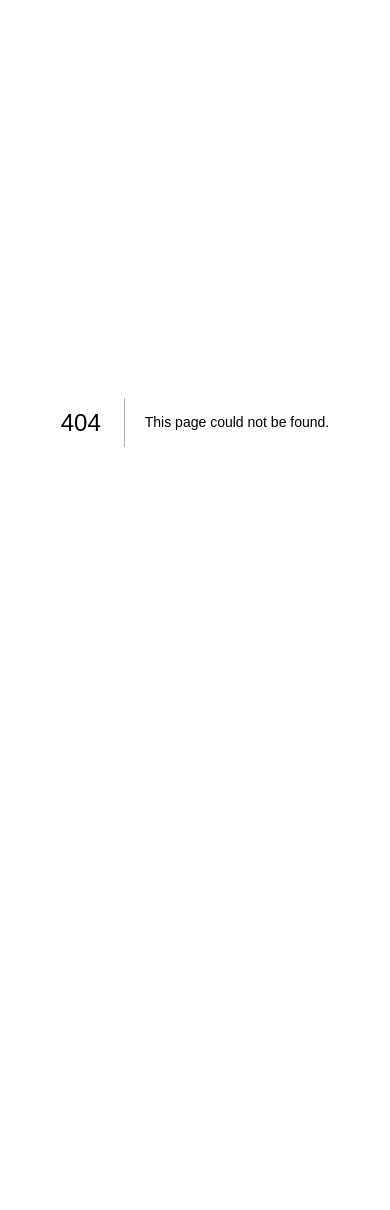
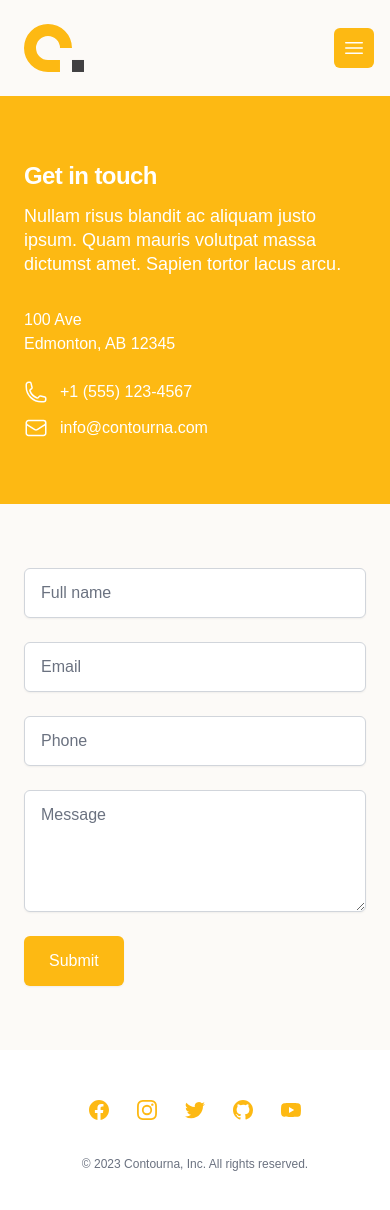
Before and after one commit to Contourna-SaaS/contourna-marketing, a Next.js app: page /contact in a window 390 px wide. Before the commit this address had no page. Shown: the top 1210 px of the page. Before the commit the page ends 844 px from the top, so only its background shows below. Built offline with nearby package versions, Linux system fonts and the light colour scheme.

Commit message:
mobile menu updates. created how it works page and contact page.

```diff
--- a/config.json
+++ b/config.json
@@ -1,16 +1,16 @@
 {
   "base_url": "https://lucky-begonia-1b02ec.netlify.app",
-  "site_title": "Next.js Netlify Blog",
-  "site_description": "Next.js blog template for Netlify",
+  "site_title": "Contourna",
+  "site_description": "We take key quality management principles and mould them to fit in the context of your organization. Let your managers lead processes that result in customer satisfaction and improved quality.",
   "site_keywords": [
     {
-      "keyword": "Next.js"
+      "keyword": "Quality Management"
     },
     {
-      "keyword": "Netlify"
+      "keyword": "Business"
     },
     {
-      "keyword": "React"
+      "keyword": "Growth"
     }
   ],
   "posts_per_page": 5,
--- a/public/styles/global.css
+++ b/public/styles/global.css
@@ -29,11 +29,6 @@ a {
   transition: color 0.3s ease;
 }
 
-a:active,
-a:hover {
-  color: #000;
-}
-
 .youtube-container {
   position: relative;
   width: 100%;
--- /dev/null
+++ b/src/components/Contact.tsx
@@ -0,0 +1,124 @@
+import { EnvelopeIcon, PhoneIcon } from '@heroicons/react/24/outline';
+
+export default function Contact() {
+  return (
+    <div className="relative">
+      <div className="absolute inset-0">
+        <div className="absolute inset-y-0 left-0 w-1/2 bg-c-yellow" />
+      </div>
+      <div className="relative mx-auto max-w-7xl lg:grid lg:grid-cols-5">
+        <div className="bg-c-yellow py-16 px-6 lg:col-span-2 lg:px-8 lg:py-24 xl:pr-12">
+          <div className="mx-auto max-w-lg">
+            <h2 className="text-2xl font-bold tracking-tight text-white sm:text-3xl">
+              Get in touch
+            </h2>
+            <p className="mt-3 text-lg leading-6 text-white">
+              Nullam risus blandit ac aliquam justo ipsum. Quam mauris
+              volutpat massa dictumst amet. Sapien tortor lacus arcu.
+            </p>
+            <dl className="mt-8 text-base text-white">
+              <div>
+                <dt className="sr-only">Postal address</dt>
+                <dd>
+                  <p>100 Ave</p>
+                  <p>Edmonton, AB 12345</p>
+                </dd>
+              </div>
+              <div className="mt-6">
+                <dt className="sr-only">Phone number</dt>
+                <dd className="flex">
+                  <PhoneIcon
+                    className="h-6 w-6 flex-shrink-0 text-white"
+                    aria-hidden="true"
+                  />
+                  <span className="ml-3">+1 (555) 123-4567</span>
+                </dd>
+              </div>
+              <div className="mt-3">
+                <dt className="sr-only">Email</dt>
+                <dd className="flex">
+                  <EnvelopeIcon
+                    className="h-6 w-6 flex-shrink-0 text-white"
+                    aria-hidden="true"
+                  />
+                  <span className="ml-3">info@contourna.com</span>
+                </dd>
+              </div>
+            </dl>
+          </div>
+        </div>
+        <div className="bg-c-off-white py-16 px-6 lg:col-span-3 lg:py-24 lg:px-8 xl:pl-12">
+          <div className="mx-auto max-w-lg lg:max-w-none">
+            {/* hook up contact form */}
+            <form
+              action="#"
+              method="POST"
+              className="grid grid-cols-1 gap-y-6"
+            >
+              <div>
+                <label htmlFor="full-name" className="sr-only">
+                  Full name
+                </label>
+                <input
+                  type="text"
+                  name="full-name"
+                  id="full-name"
+                  autoComplete="name"
+                  className="block w-full rounded-md border-gray-300 py-3 px-4 placeholder-gray-500 shadow-sm focus:border-c-yellow focus:ring-c-yellow"
+                  placeholder="Full name"
+                />
+              </div>
+              <div>
+                <label htmlFor="email" className="sr-only">
+                  Email
+                </label>
+                <input
+                  id="email"
+                  name="email"
+                  type="email"
+                  autoComplete="email"
+                  className="block w-full rounded-md border-gray-300 py-3 px-4 placeholder-gray-500 shadow-sm focus:border-c-yellow focus:ring-c-yellow"
+                  placeholder="Email"
+                />
+              </div>
+              <div>
+                <label htmlFor="phone" className="sr-only">
+                  Phone
+                </label>
+                <input
+                  type="text"
+                  name="phone"
+                  id="phone"
+                  autoComplete="tel"
+                  className="block w-full rounded-md border-gray-300 py-3 px-4 placeholder-gray-500 shadow-sm focus:border-c-yellow focus:ring-c-yellow"
+                  placeholder="Phone"
+                />
+              </div>
+              <div>
+                <label htmlFor="message" className="sr-only">
+                  Message
+                </label>
+                <textarea
+                  id="message"
+                  name="message"
+                  rows={4}
+                  className="block w-full rounded-md border-gray-300 py-3 px-4 placeholder-gray-500 shadow-sm focus:border-c-yellow focus:ring-c-yellow"
+                  placeholder="Message"
+                  defaultValue={''}
+                />
+              </div>
+              <div>
+                <button
+                  type="submit"
+                  className="inline-flex justify-center rounded-md border border-transparent text-white bg-c-yellow py-3 px-6 text-base font-medium text-white shadow-sm hover:opacity-75 focus:outline-none focus:ring-2 focus:ring-c-yellow focus:ring-offset-2"
+                >
+                  Submit
+                </button>
+              </div>
+            </form>
+          </div>
+        </div>
+      </div>
+    </div>
+  );
+}
--- a/src/components/Layout.tsx
+++ b/src/components/Layout.tsx
@@ -21,7 +21,7 @@ export default function Layout({ children }: Props) {
       <nav>
         <Navigation />
       </nav>
-      <main className="pb-8">{children}</main>
+      <main>{children}</main>
       <SocialFooter />
     </div>
   );
--- a/src/components/Navigation.tsx
+++ b/src/components/Navigation.tsx
@@ -10,12 +10,11 @@ export default function Navigation() {
   const router = useRouter();
   const [active, setActive] = useState(false);
   const navigation = [
-    { name: 'How It Works', href: '#' },
+    { name: 'How It Works', href: 'how-it-works' },
     { name: 'Blog', href: 'posts' },
-    { name: 'Contact', href: '#' },
+    { name: 'Contact', href: 'contact' },
   ];
   return (
-    <div className="relative overflow-hidden">
     <Popover as="header" className="relative">
       <div className="pt-6 pb-6">
         <nav
@@ -29,12 +28,9 @@ export default function Navigation() {
                 <Logo width={60} />
               </a>
               <div className="-mr-2 flex items-center md:hidden">
-                  <Popover.Button className="focus-ring-inset inline-flex items-center justify-center rounded-md bg-gray-900 p-2 text-gray-400 hover:bg-gray-800 focus:outline-none focus:ring-2 focus:ring-white">
+                <Popover.Button className="focus-ring-inset inline-flex items-center justify-center rounded-md bg-c-yellow p-2 text-white hover:bg-c-grey focus:outline-none focus:ring-2 focus:ring-white">
                   <span className="sr-only">Open main menu</span>
-                    <Bars3Icon
-                      className="h-6 w-6"
-                      aria-hidden="true"
-                    />
+                  <Bars3Icon className="h-6 w-6" aria-hidden="true" />
                 </Popover.Button>
               </div>
             </div>
@@ -56,8 +52,8 @@ export default function Navigation() {
           </div>
           <div className="hidden md:flex md:items-center md:space-x-6">
             <a
-                href="quote.contourna.com"
-                className="inline-flex items-center rounded-md border border-transparent bg-c-yellow text-white px-4 py-2 text-base font-medium"
+              href="http://quote.contourna.com"
+              className="inline-flex items-center rounded-md border border-transparent bg-c-yellow text-white px-4 py-2 text-base font-medium hover:opacity-75"
             >
               Get a free quote
             </a>
@@ -81,19 +77,12 @@ export default function Navigation() {
           <div className="overflow-hidden rounded-lg bg-white shadow-md ring-1 ring-black ring-opacity-5">
             <div className="flex items-center justify-between px-5 pt-4">
               <div>
-                  <img
-                    className="h-8 w-auto"
-                    src="https://tailwindui.com/img/logos/mark.svg?color=indigo&shade=600"
-                    alt=""
-                  />
+                <Logo width={60} />
               </div>
               <div className="-mr-2">
-                  <Popover.Button className="inline-flex items-center justify-center rounded-md bg-white p-2 text-gray-400 hover:bg-gray-100 focus:outline-none focus:ring-2 focus:ring-inset focus:ring-indigo-600">
+                <Popover.Button className="inline-flex items-center justify-center rounded-md bg-white p-2 text-gray-400 hover:bg-gray-100 focus:outline-none focus:ring-2 focus:ring-inset focus:ring-c-yellow">
                   <span className="sr-only">Close menu</span>
-                    <XMarkIcon
-                      className="h-6 w-6"
-                      aria-hidden="true"
-                    />
+                  <XMarkIcon className="h-6 w-6" aria-hidden="true" />
                 </Popover.Button>
               </div>
             </div>
@@ -115,8 +104,8 @@ export default function Navigation() {
               </div>
               <div className="mt-6 px-5">
                 <a
-                    href="quote.contourna.com"
-                    className="block w-full rounded-md bg-indigo-600 py-3 px-4 text-center font-medium text-black shadow hover:bg-indigo-700"
+                  href="http://quote.contourna.com"
+                  className="block w-full rounded-md bg-c-yellow py-3 px-4 text-center font-medium text-white shadow hover:opacity-75"
                 >
                   Get a free quote
                 </a>
@@ -126,6 +115,5 @@ export default function Navigation() {
         </Popover.Panel>
       </Transition>
     </Popover>
-    </div>
   );
 }
--- a/src/components/SocialFooter.tsx
+++ b/src/components/SocialFooter.tsx
@@ -81,7 +81,8 @@ export default function SocialFooter() {
         </div>
         <div className="mt-8 md:order-1 md:mt-0">
           <p className="text-center text-xs leading-5 text-gray-500">
-            &copy; 2020 Your Company, Inc. All rights reserved.
+            &copy; {new Date().getFullYear()} Contourna, Inc. All
+            rights reserved.
           </p>
         </div>
       </div>
--- a/src/components/TwoColumnLayout.tsx
+++ b/src/components/TwoColumnLayout.tsx
@@ -4,7 +4,13 @@ interface TwoColumnLayoutProps {
   title: string;
   copy: string | React.ReactNode;
   img: React.ReactNode;
-  contentSide: 'left' | 'right';
+  contentSide?: 'left' | 'right';
+  cta?: CTAProps;
+}
+
+interface CTAProps {
+  href: string;
+  title: string;
 }
 
 export default function TwoColumnLayout({
@@ -12,10 +18,11 @@ export default function TwoColumnLayout({
   copy,
   img,
   contentSide = 'left',
-}) {
+  cta,
+}: TwoColumnLayoutProps) {
   return (
     <section
-      className="how-it-works pb-8 lg:pb-10 xl:pb-16"
+      className="how-it-works pt-4 pb-8 lg:pt-6 xl:pt-8 lg:pb-10 xl:pb-16"
       id="works"
     >
       <div className="container">
@@ -33,10 +40,20 @@ export default function TwoColumnLayout({
                 : 'md:w-2/3 md:pl-8 lg:pl-12'
             }
           >
-            <h2 className="text-2xl mb-6 font-bold tracking-tight text-black sm:text-3xl lg:mt-6 xl:text-4xl">
+            <h2 className="text-2xl mb-4 font-bold tracking-tight text-black sm:text-3xl lg:mt-6 xl:text-4xl">
               {title}
             </h2>
             {typeof copy === 'string' ? <p>{copy}</p> : copy}
+            {cta && (
+              <div className="mt-4">
+                <a
+                  href={cta.href}
+                  className="inline-flex items-center rounded-md border border-transparent bg-c-yellow text-white px-4 py-2 text-base font-medium hover:opacity-75"
+                >
+                  {cta.title}
+                </a>
+              </div>
+            )}
           </div>
           <div className="md:w-1/3">{img}</div>
         </div>
--- /dev/null
+++ b/src/pages/contact.tsx
@@ -0,0 +1,18 @@
+import Layout from '../components/Layout';
+import BasicMeta from '../components/meta/BasicMeta';
+import OpenGraphMeta from '../components/meta/OpenGraphMeta';
+import TwitterCardMeta from '../components/meta/TwitterCardMeta';
+import TwoColumnLayout from '@/components/TwoColumnLayout';
+import HowItWorksSVG from '@/assets/how-it-works.svg';
+import Contact from '@/components/Contact';
+
+export default function HowItWorks() {
+  return (
+    <Layout>
+      <BasicMeta url={'/'} />
+      <OpenGraphMeta url={'/'} />
+      <TwitterCardMeta url={'/'} />
+      <Contact />
+    </Layout>
+  );
+}
--- /dev/null
+++ b/src/pages/how-it-works.tsx
@@ -0,0 +1,38 @@
+import Layout from '../components/Layout';
+import BasicMeta from '../components/meta/BasicMeta';
+import OpenGraphMeta from '../components/meta/OpenGraphMeta';
+import TwitterCardMeta from '../components/meta/TwitterCardMeta';
+import TwoColumnLayout from '@/components/TwoColumnLayout';
+import HowItWorksSVG from '@/assets/how-it-works.svg';
+
+export default function HowItWorks() {
+  return (
+    <Layout>
+      <BasicMeta url={'/'} />
+      <OpenGraphMeta url={'/'} />
+      <TwitterCardMeta url={'/'} />
+      <TwoColumnLayout
+        title="How it works"
+        copy={
+          <p className="text-base leading-6 sm:text-md text-gray-800 lg:text-lg xl:text-xl ">
+            <span className="block font-bold text-lg mb-2 lg:text-xl text-black">
+              Our process is easy.
+            </span>
+            You contact us to complete an audit and we provide a
+            report with our findings. Prior to conducting our testing
+            and interviews, we research and prepare a program tailored
+            specifically for your business. With our findings and
+            observations we draft a report to be reviewed and
+            discussed, giving you the next steps to grow your
+            business.
+          </p>
+        }
+        img={<HowItWorksSVG className="how-it-works" />}
+        cta={{
+          title: 'Learn More',
+          href: '/how-it-works',
+        }}
+      />
+    </Layout>
+  );
+}
--- a/src/pages/index.tsx
+++ b/src/pages/index.tsx
@@ -2,10 +2,9 @@ import Layout from '../components/Layout';
 import BasicMeta from '../components/meta/BasicMeta';
 import OpenGraphMeta from '../components/meta/OpenGraphMeta';
 import TwitterCardMeta from '../components/meta/TwitterCardMeta';
-import { SocialList } from '../components/SocialList';
 import Hero from '@/components/Hero';
-import HowItWorks from '@/assets/how-it-works.svg';
-import Quote from '@/assets/quote.svg';
+import HowItWorksSVG from '@/assets/how-it-works.svg';
+import QuoteSVG from '@/assets/quote.svg';
 import TwoColumnLayout from '@/components/TwoColumnLayout';
 
 export default function Index() {
@@ -14,40 +13,51 @@ export default function Index() {
       <BasicMeta url={'/'} />
       <OpenGraphMeta url={'/'} />
       <TwitterCardMeta url={'/'} />
+      <div className="pb-8">
         <Hero />
         <TwoColumnLayout
           title="How it works"
           copy={
-          <p className="text-base leading-6 sm:text-md text-gray-700 lg:text-lg xl:text-xl ">
-            <span className="block font-bold text-lg mb-2 lg:text-xl">
+            <p className="text-base leading-6 sm:text-md text-gray-800 lg:text-lg xl:text-xl ">
+              <span className="block font-bold text-lg mb-2 lg:text-xl text-black">
                 Our process is easy.
               </span>
               You contact us to complete an audit and we provide a
-            report with our findings. Prior to conducting our testing
-            and interviews, we research and prepare a program tailored
-            specifically for your business. With our findings and
-            observations we draft a report to be reviewed and
-            discussed, giving you the next steps to grow your
-            business.
+              report with our findings. Prior to conducting our
+              testing and interviews, we research and prepare a
+              program tailored specifically for your business. With
+              our findings and observations we draft a report to be
+              reviewed and discussed, giving you the next steps to
+              grow your business.
             </p>
           }
-        img={<HowItWorks className="how-it-works" />}
+          img={<HowItWorksSVG className="how-it-works" />}
+          cta={{
+            title: 'Learn More',
+            href: '/how-it-works',
+          }}
         />
         <TwoColumnLayout
           title="Get a free quote"
           copy={
-          <>
-            <p className="text-base leading-6 text-gray-700 lg:text-lg xl:text-xl">
+            <p className="text-base leading-6 text-gray-800 lg:text-lg xl:text-xl">
+              <span className="block font-bold text-lg mb-2 lg:text-xl text-black">
+                Let us help you grow.
+              </span>
               We take key quality management principles and mould them
               to fit in the context of your organization. Let your
               managers lead processes that result in customer
               satisfaction and improved quality.
             </p>
-          </>
           }
-        img={<Quote className="quote-svg" />}
+          img={<QuoteSVG className="quote-svg" />}
           contentSide="right"
+          cta={{
+            title: 'Get A Quote',
+            href: 'https://quote.contourna.com',
+          }}
         />
+      </div>
     </Layout>
   );
 }
```
Lines whose indentation alone changed are shown as unchanged.
